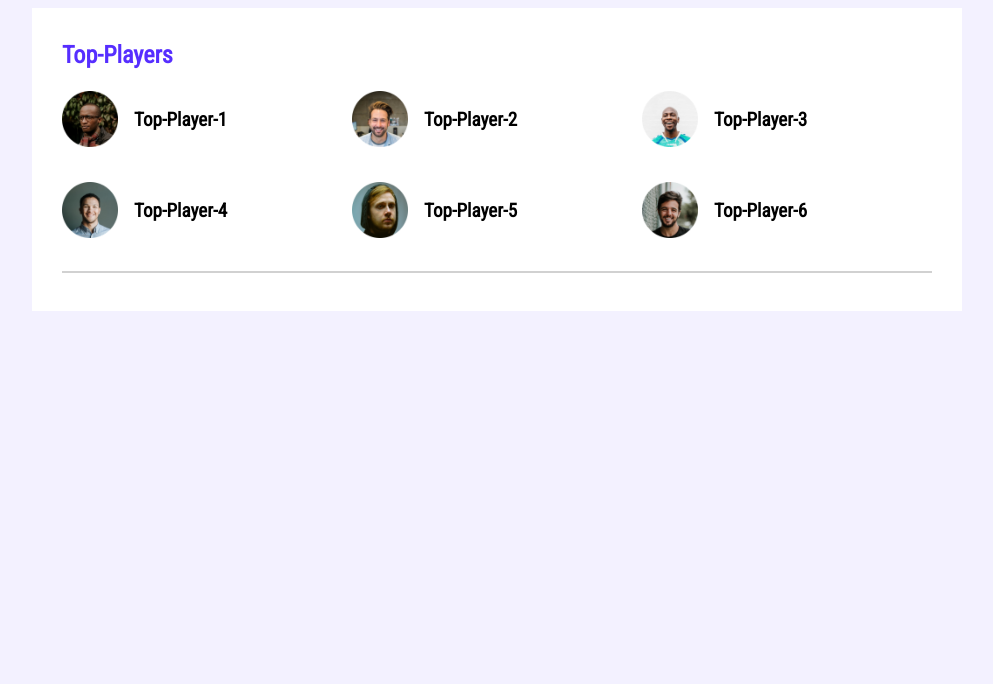
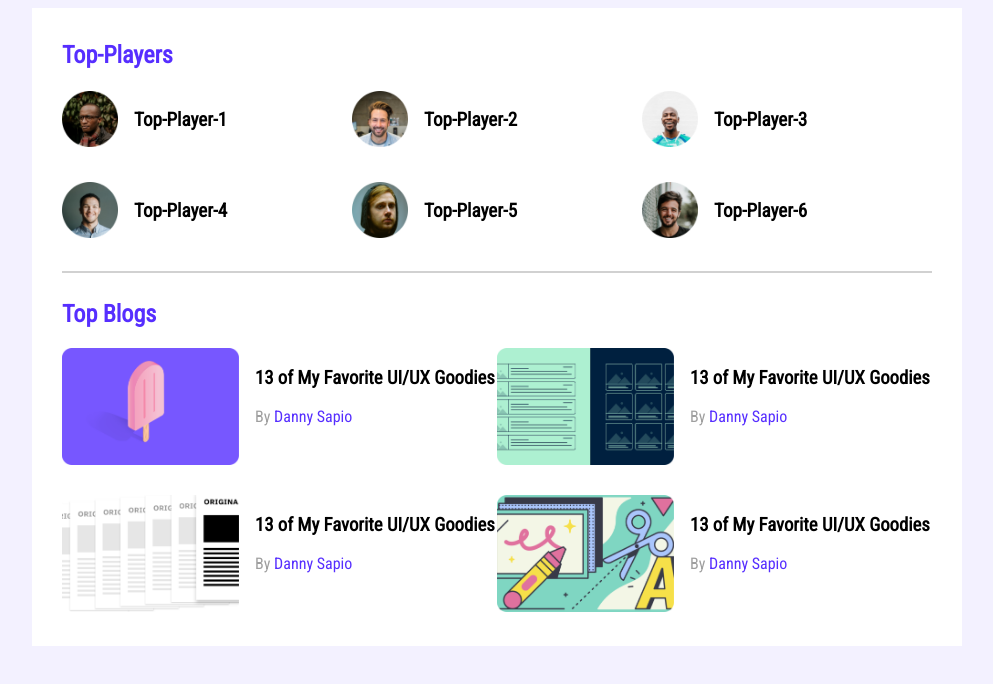
Before and after one commit to almahfuzhossen/Leader-Board-Design-Jhankar, a plain HTML site: page index.html in a window 1280 px wide. Shown: the whole page, without its empty margins (143-1136 px from the left). Drawn offline with Linux system fonts and the light colour scheme.

Commit message:
top-blogs-section

```diff
--- a/CSS Folder/style.css
+++ b/CSS Folder/style.css
@@ -19,6 +19,7 @@ main{
 }
 hr{
     border: 1px solid #D1D1D1;
+    margin-bottom: 27px;
 }
 /* top-players-style */
 .top-players{
@@ -46,3 +47,31 @@ hr{
     margin-left:16px ;
     font-size: 19px;
 }
+/* top-blogs-style */
+.blogs{
+    display: grid;
+    grid-template-columns: repeat(2, 1fr);
+    grid-row-gap: 26px;
+}
+.blog{
+    display: flex;
+}
+.blogs .thumbnail img{
+    width: 177px;
+    height: 117px;
+}
+.blog-info{
+    margin-left: 16px;
+}
+.blog-title{
+    font: 16px;
+}
+.blog-author{
+    font-size: 16px;
+    color: #9F9F9F;
+}
+.blog-author a{
+    text-decoration: none;
+    font-size: 16px;
+    color: #562EFF;
+}
--- a/index.html
+++ b/index.html
@@ -46,7 +46,45 @@
                </div>
            </div>
         <hr>
+        <div class="top-blogs">
+            <h2 class="section-title">Top Blogs</h2>
+            <div class="blogs">
+                <article class="blog">
+                   <div class="thumbnail"><img src="assets/Mask Group.png" alt="">
+                   </div>
+                   <div class="blog-info">
+                    <h3 class="blog-title">13 of My Favorite UI/UX Goodies</h3>
+                    <p class="blog-author"> By <a href="">Danny Sapio</a></p>
+                   </div>
+                </article>
+                <article class="blog">
+                   <div class="thumbnail"><img src="assets/Mask Group-1.png" alt="">
+                   </div>
+                   <div class="blog-info">
+                    <h3 class="blog-title">13 of My Favorite UI/UX Goodies</h3>
+                    <p class="blog-author"> By <a href="">Danny Sapio</a></p>
+                   </div>
+                </article>
+                <article class="blog">
+                   <div class="thumbnail"><img src="assets/Mask Group-2.png" alt="">
+                   </div>
+                   <div class="blog-info">
+                    <h3 class="blog-title">13 of My Favorite UI/UX Goodies</h3>
+                    <p class="blog-author"> By <a href="">Danny Sapio</a></p>
+                   </div>
+                </article>
+                <article class="blog">
+                   <div class="thumbnail"><img src="assets/Mask Group-5.png" alt="">
+                   </div>
+                   <div class="blog-info">
+                    <h3 class="blog-title">13 of My Favorite UI/UX Goodies</h3>
+                    <p class="blog-author"> By <a href="">Danny Sapio</a></p>
+                   </div>
+                </article>
+            </div>
+        </div>
        </section>
+
    </main>
 </body>
 </html>
```
